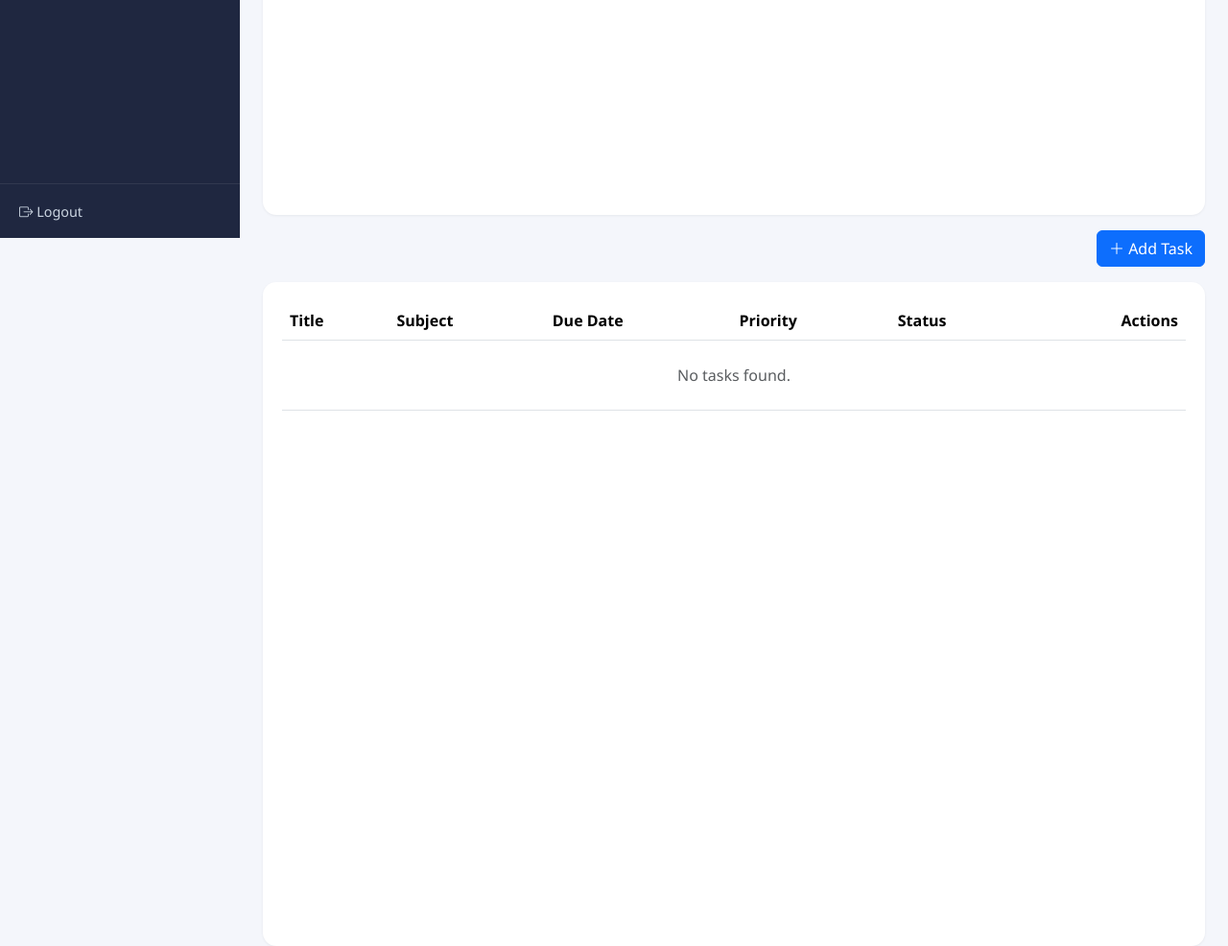
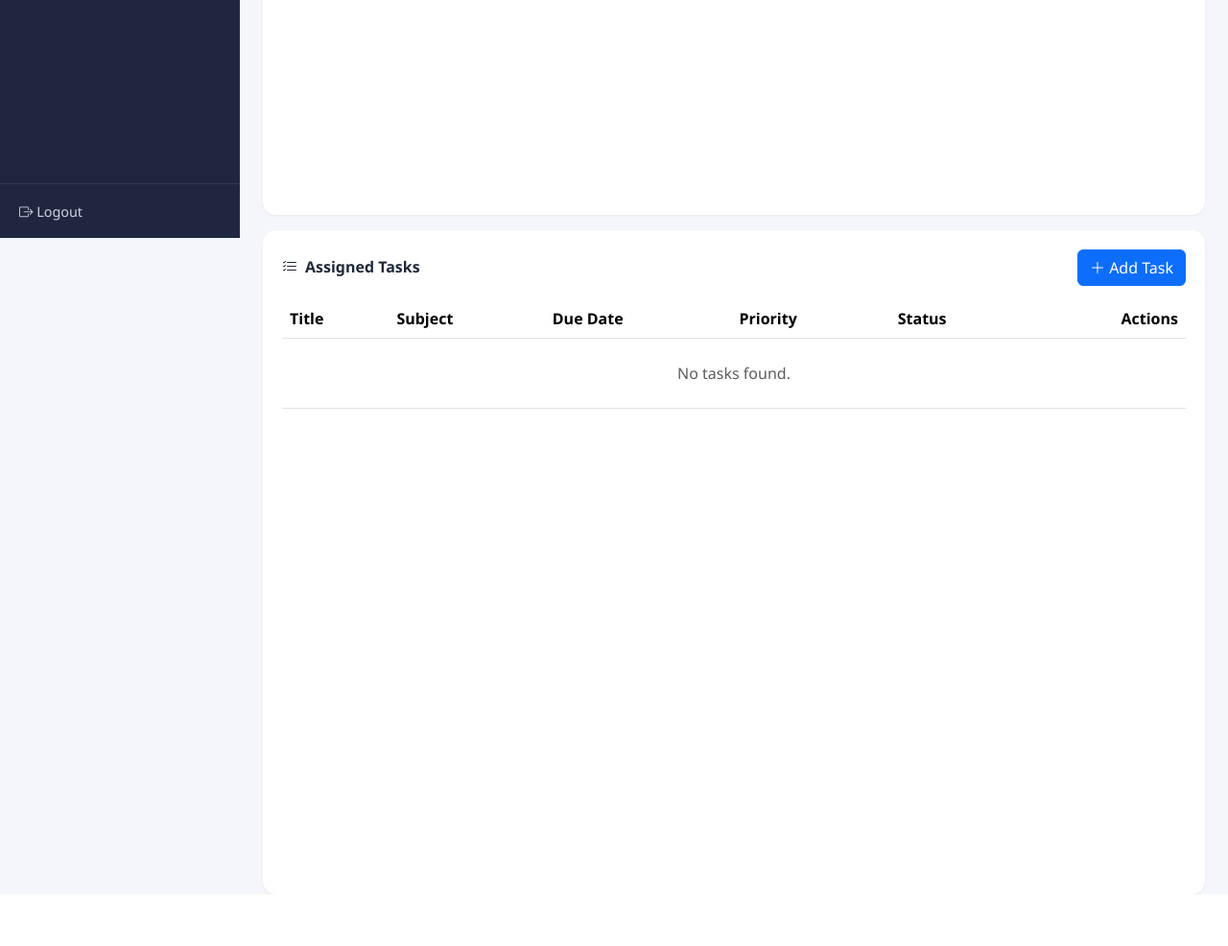
Before and after one commit to rujutaphaltankar/Student_Smart_Planner, a Flask app: page /tasks in a window 1280 px wide. Shown: the part 552-1538 px from the top of the page at 96% size. After the commit the page ends 1484 px from the top, so only its background shows below. Run offline with Flask 3, Linux system fonts and the light colour scheme; the visitor is signed in with stand-in values (Sample User, id 1); data that the repository does not hold is empty.

Commit message:
Made changes in the task page

```diff
--- a/static/css/style.css
+++ b/static/css/style.css
@@ -278,6 +278,20 @@ body {
 
 .filter-bar { padding: 16px; }
 
+.task-list-header {
+    display: flex;
+    align-items: center;
+    justify-content: space-between;
+    gap: 16px;
+    margin-bottom: 14px;
+}
+.task-list-header h5 { color: var(--text-main); }
+
+@media (max-width: 576px) {
+    .task-list-header { align-items: flex-start; flex-direction: column; }
+    .task-list-header .btn { width: 100%; }
+}
+
 .profile-avatar {
     width: 80px;
     height: 80px;
--- a/templates/tasks.html
+++ b/templates/tasks.html
@@ -45,13 +45,13 @@
     </form>
 </div>
 
-<div class="d-flex justify-content-end mb-3">
-    <button class="btn btn-primary" data-bs-toggle="modal" data-bs-target="#addTaskModal">
-        <i class="bi bi-plus-lg"></i> Add Task
-    </button>
-</div>
-
 <div class="panel-card">
+    <div class="task-list-header">
+        <h5 class="mb-0"><i class="bi bi-list-check"></i> Assigned Tasks</h5>
+        <button class="btn btn-primary" data-bs-toggle="modal" data-bs-target="#addTaskModal">
+            <i class="bi bi-plus-lg"></i> Add Task
+        </button>
+    </div>
     <div class="table-responsive">
         <table class="table align-middle table-hover">
             <thead>
```
